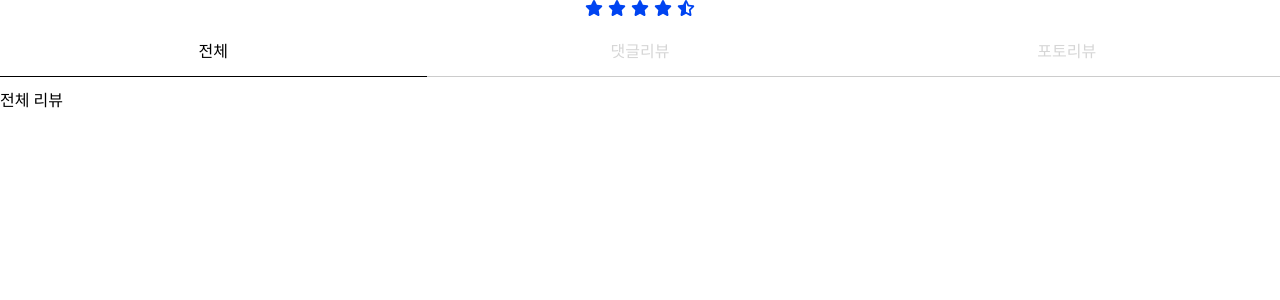
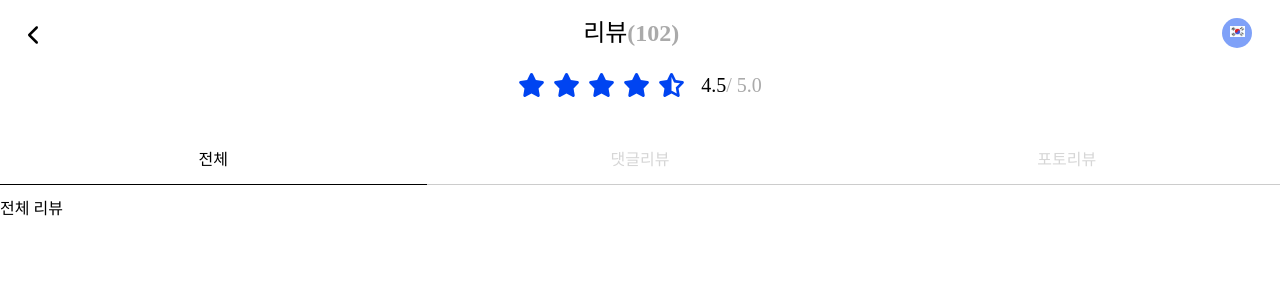
Before and after one commit to DittoTrip/DittoTrip-frontend, a React (Vite) app: page /review in a window 1280 px wide. Shown: the top 300 px of the page. Built offline with nearby package versions, Linux system fonts and the light colour scheme.

Commit message:
Feat: Star 컴포넌트, 탭바, 앱바 컴포넌트 구현

```diff
--- a/src/components/LangSelectButton.tsx
+++ b/src/components/LangSelectButton.tsx
@@ -25,9 +25,6 @@ const LangSelectButton = () => {
 };
 
 const LangSelectButtonStyled = styled.div`
-  position: fixed;
-  top: 20px;
-  right: 20px;
   text-align: center;
   width: 30px;
   height: 30px;
--- /dev/null
+++ b/src/components/common/AppBar.tsx
@@ -0,0 +1,46 @@
+// leading title action
+
+import { FontAwesomeIcon } from '@fortawesome/react-fontawesome';
+import { styled } from 'styled-components';
+import { faChevronLeft } from '@fortawesome/free-solid-svg-icons';
+import { useNavigate } from 'react-router-dom';
+
+interface Props {
+  leading: boolean;
+  title: React.ReactNode;
+  action?: React.ReactNode;
+}
+const AppBar = ({ leading, title, action }: Props) => {
+  const navigate = useNavigate();
+  return (
+    <AppBarStyle>
+      {leading && (
+        <div className="leading">
+          <FontAwesomeIcon icon={faChevronLeft} onClick={() => navigate(-1)} />
+        </div>
+      )}
+      <div className="title">{title}</div>
+      <div className="action">{action}</div>
+    </AppBarStyle>
+  );
+};
+
+const AppBarStyle = styled.div`
+  display: flex;
+  justify-content: space-between;
+  height: 70px;
+  width: 100%;
+  padding: 18px 28px;
+
+  .leading {
+    display: flex;
+    align-items: center;
+    font-size: 20px;
+  }
+
+  .title {
+    flex: 1;
+  }
+`;
+
+export default AppBar;
--- a/src/components/common/Star.tsx
+++ b/src/components/common/Star.tsx
@@ -6,6 +6,7 @@ import { faStar as faStarEmpty } from '@fortawesome/free-regular-svg-icons';
 
 interface Props {
   rating: number;
+  showRatingValue: boolean;
 }
 
 const Star = ({ rating }: Props) => {
@@ -15,13 +16,20 @@ const Star = ({ rating }: Props) => {
 
   return (
     <StarStyle>
-      {[...Array(fullStars)].map(() => (
-        <FontAwesomeIcon icon={faStar} />
-      ))}
-      {halfStar && <FontAwesomeIcon icon={faStarHalfStroke} />}
-      {[...Array(emptyStars)].map(() => (
-        <FontAwesomeIcon icon={faStarEmpty} />
-      ))}
+      <div className="star">
+        {[...Array(fullStars)].map((_, idx) => (
+          <FontAwesomeIcon icon={faStar} key={idx} />
+        ))}
+        {halfStar && <FontAwesomeIcon icon={faStarHalfStroke} />}
+        {[...Array(emptyStars)].map((_, idx) => (
+          <FontAwesomeIcon icon={faStarEmpty} key={idx} />
+        ))}
+      </div>
+
+      <div className="text-rating">
+        <div className="rating">{rating}</div>
+        <div className="max"> / 5.0</div>
+      </div>
     </StarStyle>
   );
 };
@@ -29,9 +37,26 @@ const Star = ({ rating }: Props) => {
 const StarStyle = styled.div`
   display: flex;
   justify-content: center;
-  gap: 5px;
-  path {
-    color: ${({ theme }) => theme.color.keyColor};
+  align-items: center;
+  gap: 16px;
+  margin-bottom: 24px;
+
+  .star {
+    display: flex;
+    gap: 8px;
+
+    font-size: 24px;
+    path {
+      color: ${({ theme }) => theme.color.keyColor};
+    }
+  }
+  .text-rating {
+    display: flex;
+    ${({ theme }) => theme.font.body1};
+
+    .max {
+      color: ${({ theme }) => theme.color.gray60};
+    }
   }
 `;
 
--- a/src/pages/Review.tsx
+++ b/src/pages/Review.tsx
@@ -3,6 +3,8 @@ import Tap from '../components/common/Tab';
 import { useState } from 'react';
 import { TapItem } from './TapPage';
 import Star from '../components/common/Star';
+import AppBar from '../components/common/AppBar';
+import LangSelectButton from '../components/LangSelectButton';
 
 const tapData: TapItem[] = [
   { id: 1, title: '전체', content: <div>전체 리뷰</div> },
@@ -14,13 +16,34 @@ const Review = () => {
 
   return (
     <ReviewStyle>
-      <Star rating={4.5} />
+      <div className="app-bar">
+        <AppBar
+          leading={true}
+          title={
+            <div className="title">
+              리뷰<div className="count"> (102)</div>
+            </div>
+          }
+          action={<LangSelectButton />}
+        />
+      </div>
+
+      <Star rating={4.5} showRatingValue={true} />
       <Tap tapData={tapData} selectedId={selectedId} setSelectedId={setSelectedId} />
       <div className="content">{tapData.find(item => item.id === selectedId)?.content}</div>
     </ReviewStyle>
   );
 };
 
-const ReviewStyle = styled.div``;
+const ReviewStyle = styled.div`
+  .app-bar .title {
+    display: flex;
+    justify-content: center;
+    ${({ theme }) => theme.font.subTitle};
+    .count {
+      color: ${({ theme }) => theme.color.gray60};
+    }
+  }
+`;
 
 export default Review;
```
